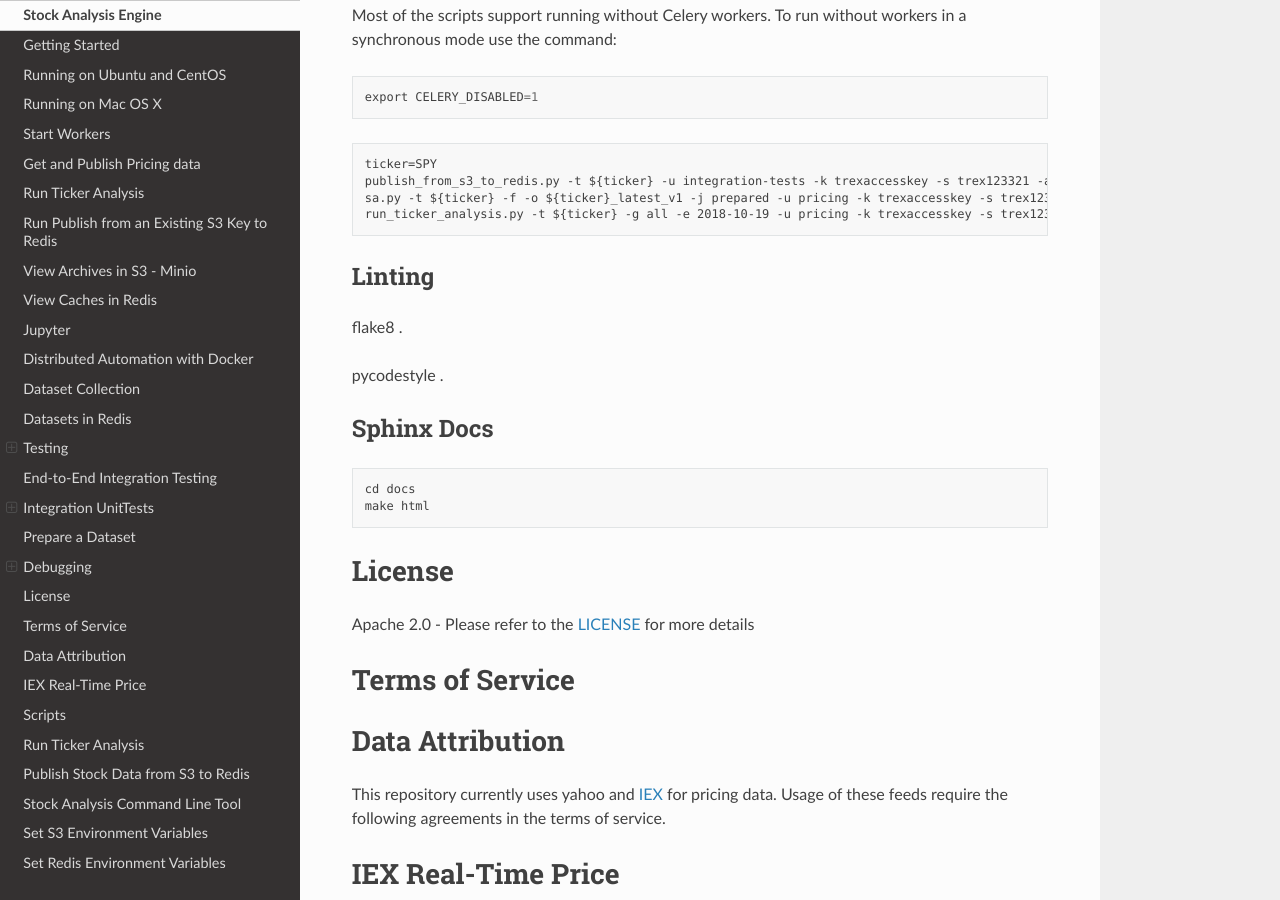
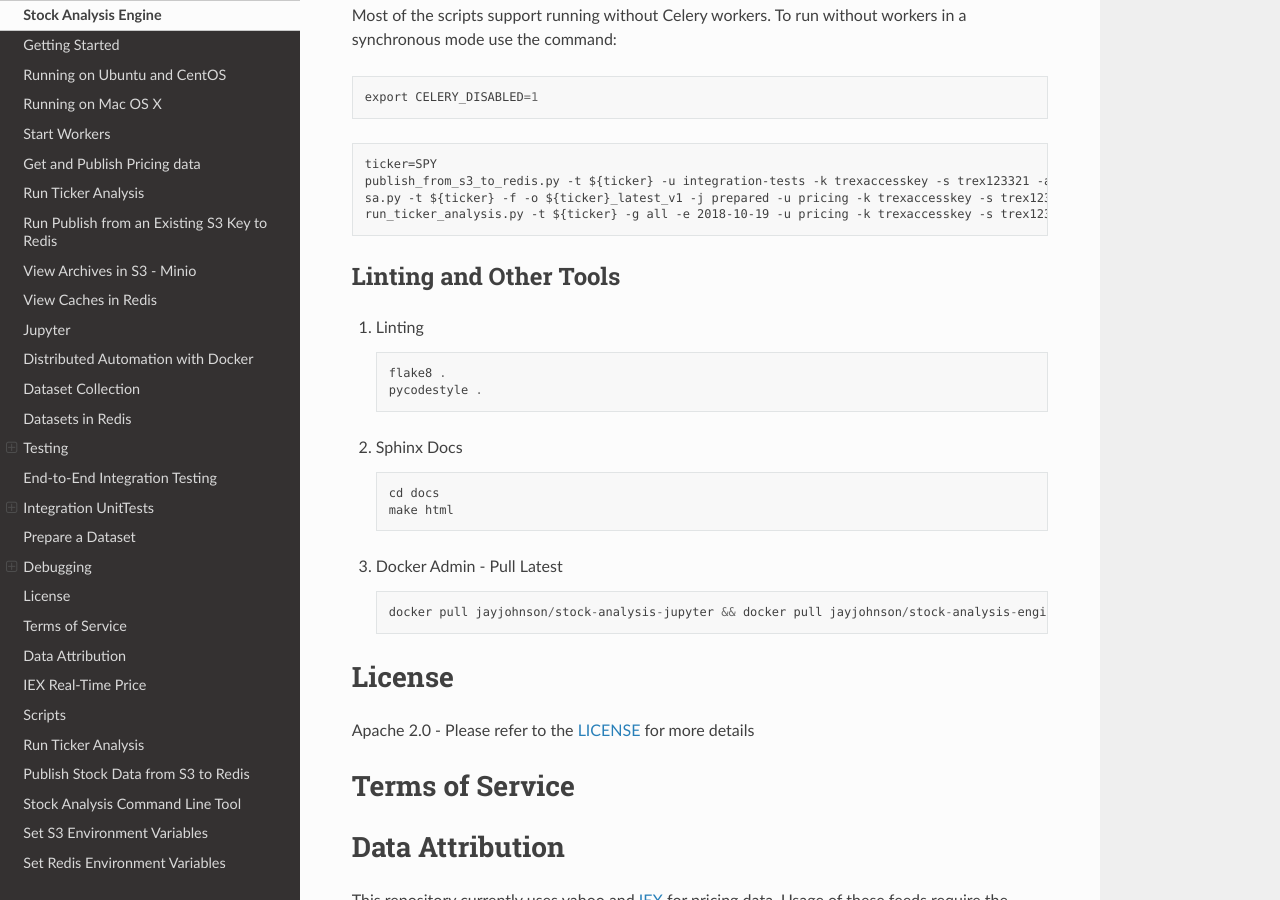
Before and after one commit to AlgoTraders/stock-analysis-engine, a Sphinx documentation site: the page built from docs/source/README.rst, in a window 1280 px wide and 900 px high, scrolled down 12387 px. Built offline with Sphinx 7.4.7 and the Read the Docs theme 2.0.0, drawn with Linux system fonts in a browser that asks for light colours.

Commit message:
new readme with docker pulls

```diff
--- a/docs/source/README.rst
+++ b/docs/source/README.rst
@@ -646,20 +646,28 @@ Most of the scripts support running without Celery workers. To run without worke
     sa.py -t ${ticker} -f -o ${ticker}_latest_v1 -j prepared -u pricing -k trexaccesskey -s trex123321 -a localhost:9000 -r localhost:6379 -m 4 -n ${ticker}_demo
     run_ticker_analysis.py -t ${ticker} -g all -e 2018-10-19 -u pricing -k trexaccesskey -s trex123321 -a localhost:9000 -r localhost:6379 -m 4 -n ${ticker}_demo -P 1 -N 1 -O 1 -U 1 -R 1
 
-Linting
--------
+Linting and Other Tools
+-----------------------
 
-flake8 .
+#.  Linting
 
-pycodestyle .
+    ::
 
-Sphinx Docs
------------
+        flake8 .
+        pycodestyle .
 
-::
+#.  Sphinx Docs
 
-    cd docs
-    make html
+    ::
+
+        cd docs
+        make html
+
+#.  Docker Admin - Pull Latest
+
+    ::
+
+        docker pull jayjohnson/stock-analysis-jupyter && docker pull jayjohnson/stock-analysis-engine
 
 License
 =======
--- a/setup.py
+++ b/setup.py
@@ -62,7 +62,7 @@ sys.path.insert(
 setup(
     name='stock-analysis-engine',
     cmdclass={'build_py': build_py},
-    version='1.0.33',
+    version='1.0.34',
     description=(
         'Stock Analysis Engine - '
         'Use this to get pricing data for tickers '
```
Also changed, not shown: README.rst (+17 -9 lines).
